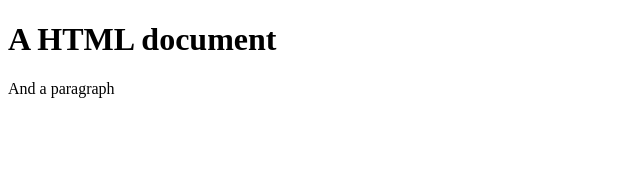
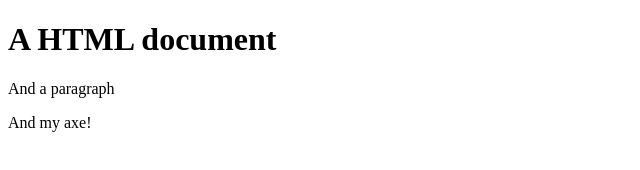
Before and after one commit to witchcrafterz/PeetisKingdom, a website: page src/index.html in a window 1280 px wide. Shown: the full height of the page, 0-640 px from the left. Drawn offline with Linux system fonts and the light colour scheme.

Commit message:
testar ba /simon

```diff
--- a/src/index.html
+++ b/src/index.html
@@ -7,5 +7,6 @@
 <body>
     <h1>A HTML document</h1>
     <p>And a paragraph</p>
+    <p>And my axe!</p>
 </body>
 </html>
```
